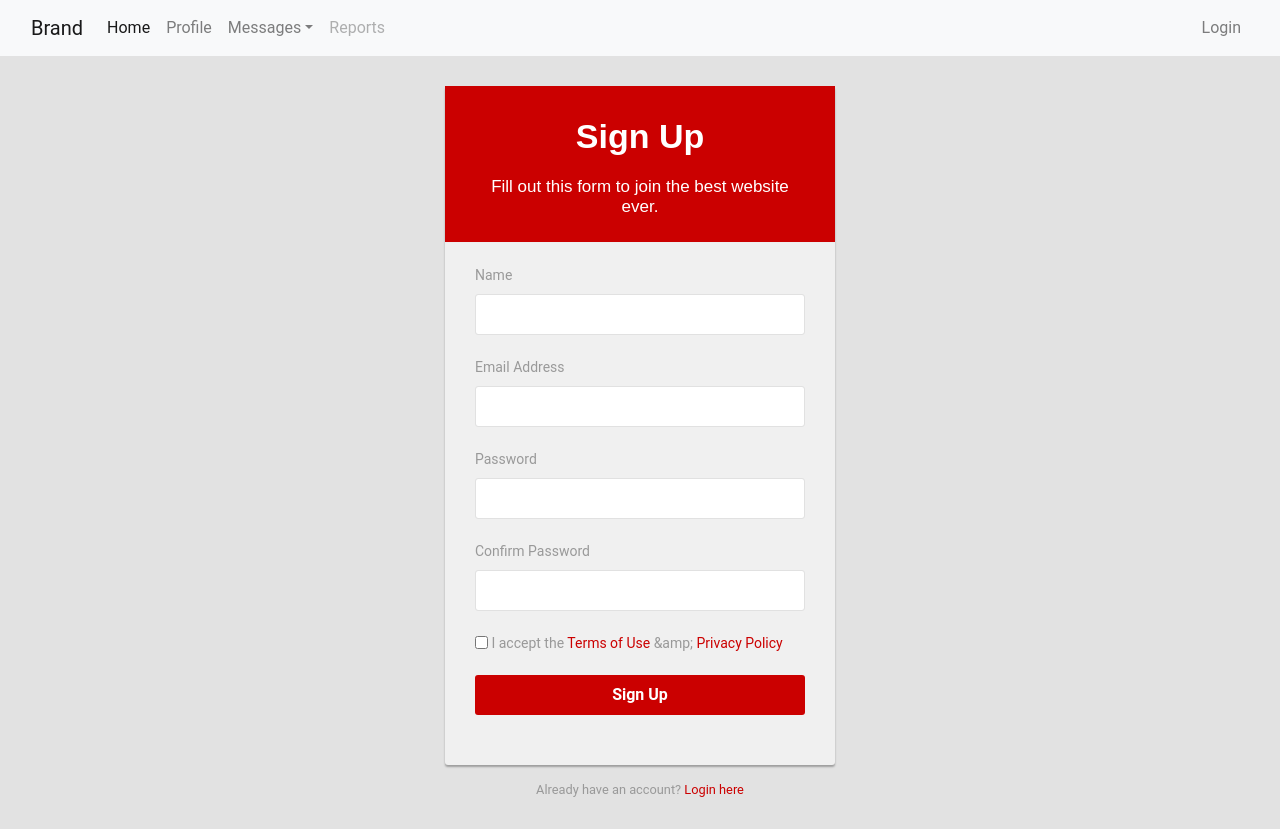
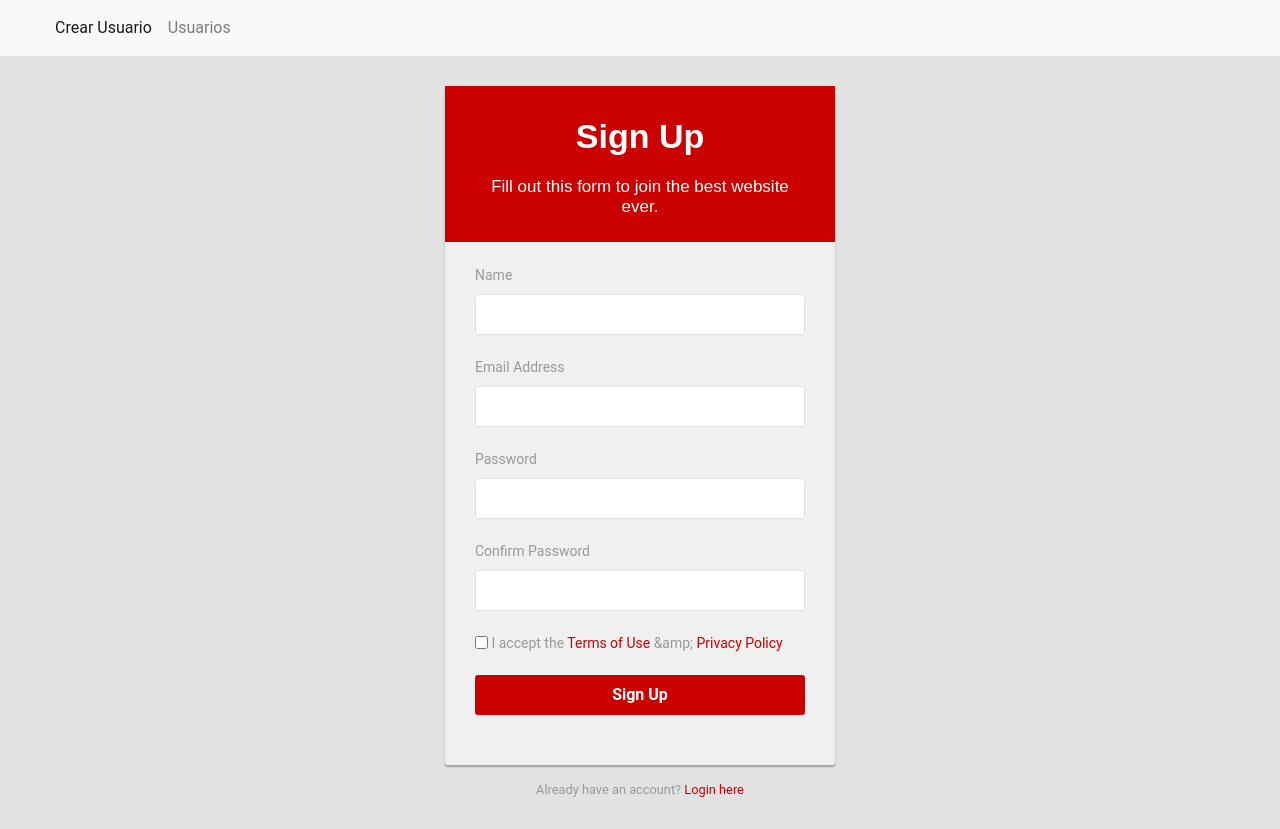
Before and after one commit to Gabo-Tech/Bootstrap-validaciones, a plain HTML site: page index.html in a window 1280 px wide. Drawn offline with nearby package versions, Linux system fonts and the light colour scheme; a script that the page names is missing.

Commit message:
paginas creadas

```diff
--- a/index.html
+++ b/index.html
@@ -15,27 +15,17 @@
     <header>
         <nav class="navbar navbar-expand-lg navbar-light bg-light">
             <div class="container-fluid">
-                <a href="#" class="navbar-brand">Brand</a>
+                <a href="#" class="navbar-brand"></a>
                 <button type="button" class="navbar-toggler" data-bs-toggle="collapse" data-bs-target="#navbarCollapse">
                     <span class="navbar-toggler-icon"></span>
                 </button>
                 <div class="collapse navbar-collapse" id="navbarCollapse">
                     <div class="navbar-nav">
-                        <a href="#" class="nav-item nav-link active">Home</a>
-                        <a href="#" class="nav-item nav-link">Profile</a>
-                        <div class="nav-item dropdown">
-                            <a href="#" class="nav-link dropdown-toggle" data-bs-toggle="dropdown">Messages</a>
-                            <div class="dropdown-menu">
-                                <a href="#" class="dropdown-item">Inbox</a>
-                                <a href="#" class="dropdown-item">Sent</a>
-                                <a href="#" class="dropdown-item">Drafts</a>
-                            </div>
-                        </div>
-                        <a href="#" class="nav-item nav-link disabled" tabindex="-1">Reports</a>
+                        <a href="#" class="nav-item nav-link active">Crear Usuario</a>
+                        <a href="#" class="nav-item nav-link">Usuarios</a>
+
                     </div>
-                    <div class="navbar-nav ms-auto">
-                        <a href="#" class="nav-item nav-link">Login</a>
-                    </div>
+
                 </div>
             </div>
         </nav>
```
